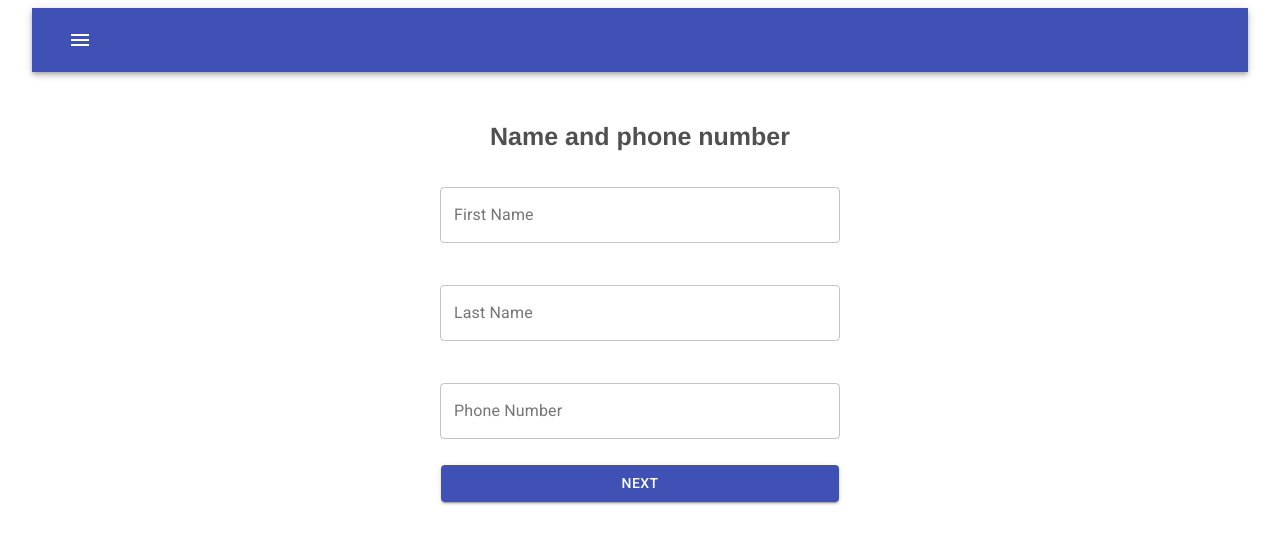
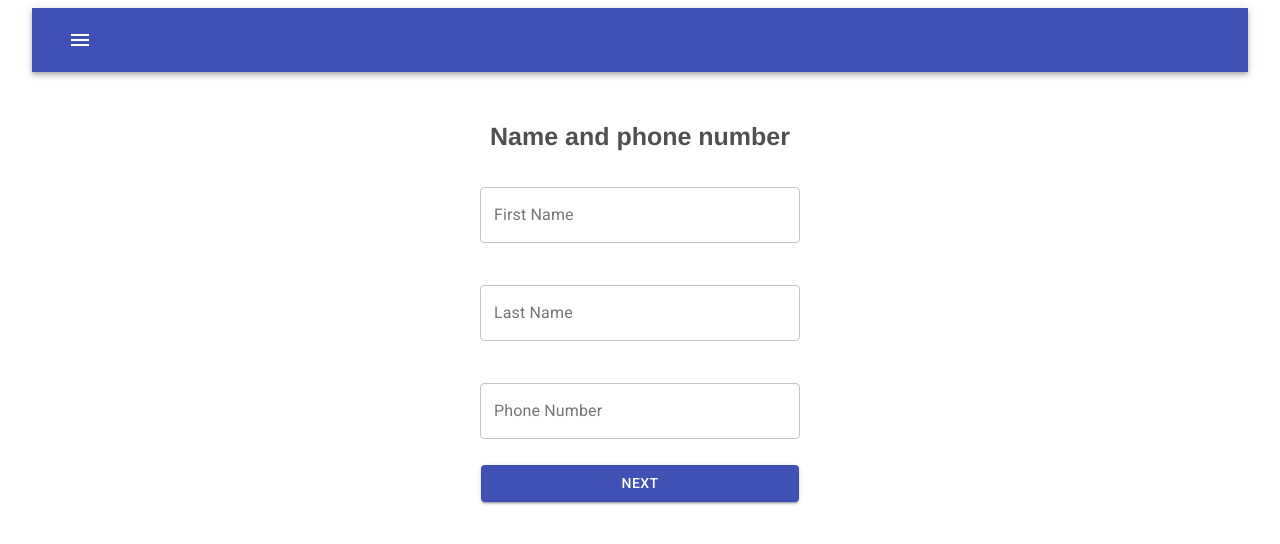
Before and after one commit to mohamedlafiteh/register-form-project, a React (Create React App) app: page / in a window 1280 px wide. Shown: the top 544 px of the page. Built offline with nearby package versions, Linux system fonts and the light colour scheme.

Commit message:
Fix buttons

```diff
--- a/src/components/steps/Confirmation.js
+++ b/src/components/steps/Confirmation.js
@@ -84,7 +84,6 @@ export class Confirmation extends React.Component {
               style={{
                 width: "20ch",
                 align: "center",
-                margin: "5px",
                 marginTop: "1rem"
               }}
             >
--- a/src/components/steps/EmailAndDob.js
+++ b/src/components/steps/EmailAndDob.js
@@ -53,7 +53,7 @@ export class EmailAndDob extends React.Component {
               variant="outlined"
               autoComplete="off"
               required={true}
-              className="text-input"
+              className="text-input-page-two"
             />
             <div className="error-text">
               {values.errors.emailEr ? values.errors.emailEr : ""}
@@ -70,7 +70,7 @@ export class EmailAndDob extends React.Component {
               variant="outlined"
               autoComplete="off"
               required={true}
-              className="text-input"
+              className="text-input-page-two"
             />
             <div className="error-text">
               {values.errors.dobEr ? values.errors.dobEr : ""}
@@ -99,7 +99,6 @@ export class EmailAndDob extends React.Component {
               onClick={this.back}
               style={{
                 width: "20ch",
-                margin: "5px",
                 marginTop: "1rem"
               }}
             >
--- a/src/components/steps/NameAndPhone.js
+++ b/src/components/steps/NameAndPhone.js
@@ -46,7 +46,7 @@ export class NameAndPhone extends React.Component {
               margin="normal"
               variant="outlined"
               autoComplete="off"
-              className="text-input"
+              className="text-input-page-one"
             />
             <div className="error-text">
               {values.errors.firstNameEr ? values.errors.firstNameEr : ""}
@@ -59,7 +59,7 @@ export class NameAndPhone extends React.Component {
               margin="normal"
               variant="outlined"
               autoComplete="off"
-              className="text-input"
+              className="text-input-page-one"
             />
             <div className="error-text">
               {values.errors.lastNameEr ? values.errors.lastNameEr : ""}
@@ -73,7 +73,7 @@ export class NameAndPhone extends React.Component {
               margin="normal"
               variant="outlined"
               autoComplete="off"
-              className="text-input"
+              className="text-input-page-one"
             />
             <div className="error-text">
               {values.errors.phoneNumberEr ? values.errors.phoneNumberEr : ""}
@@ -81,7 +81,7 @@ export class NameAndPhone extends React.Component {
 
             <br />
             <Button
-              className="button-style"
+              className="button-style-page-one"
               variant="contained"
               color="primary"
               onClick={this.continue}
--- a/src/components/styles/EmailAndDob.css
+++ b/src/components/styles/EmailAndDob.css
@@ -8,8 +8,8 @@
   font-weight: bold;
 }
 
-.text-input {
-  width: 50ch;
+.text-input-page-two {
+  width: 40ch;
   align: center;
   float: center;
 }
--- a/src/components/styles/NameAndPhone.css
+++ b/src/components/styles/NameAndPhone.css
@@ -11,8 +11,8 @@
   font-size: 25px;
 }
 
-.text-input {
-  width: 50ch;
+.text-input-page-one {
+  width: 40ch;
   align: center;
   float: center;
 }
@@ -21,7 +21,7 @@
   color: red;
 }
 
-.button-style {
-  width: 50ch;
+.button-style-page-one {
+  width: 40ch;
   margin-top: 1rem;
 }
```
